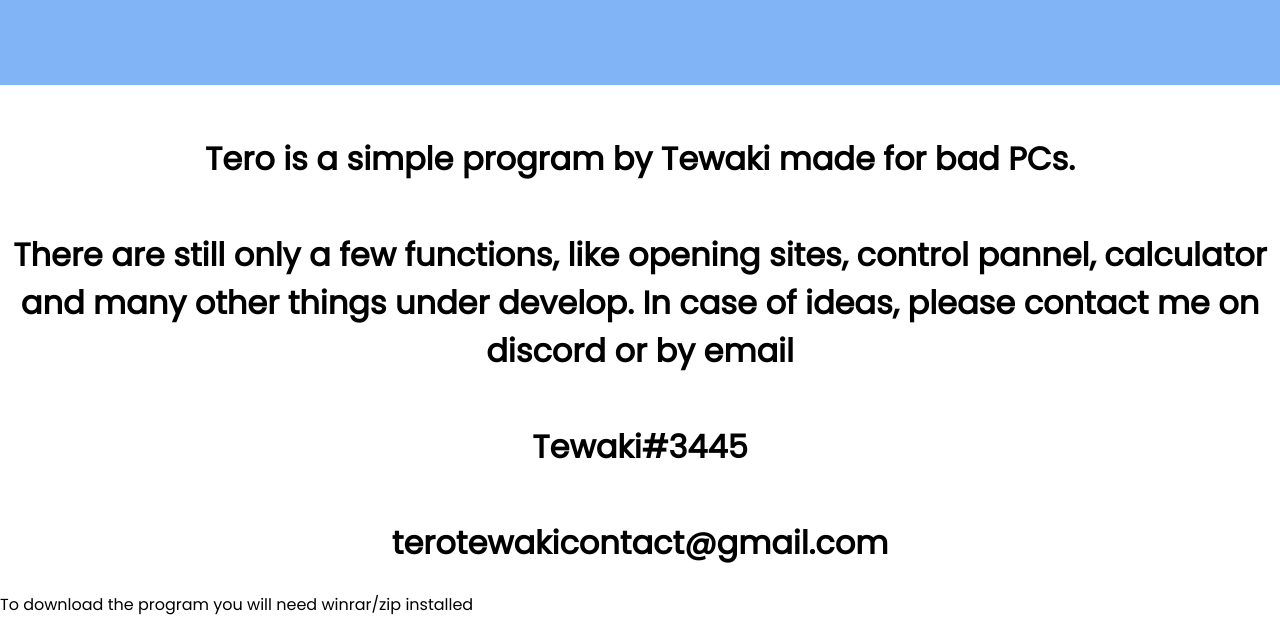
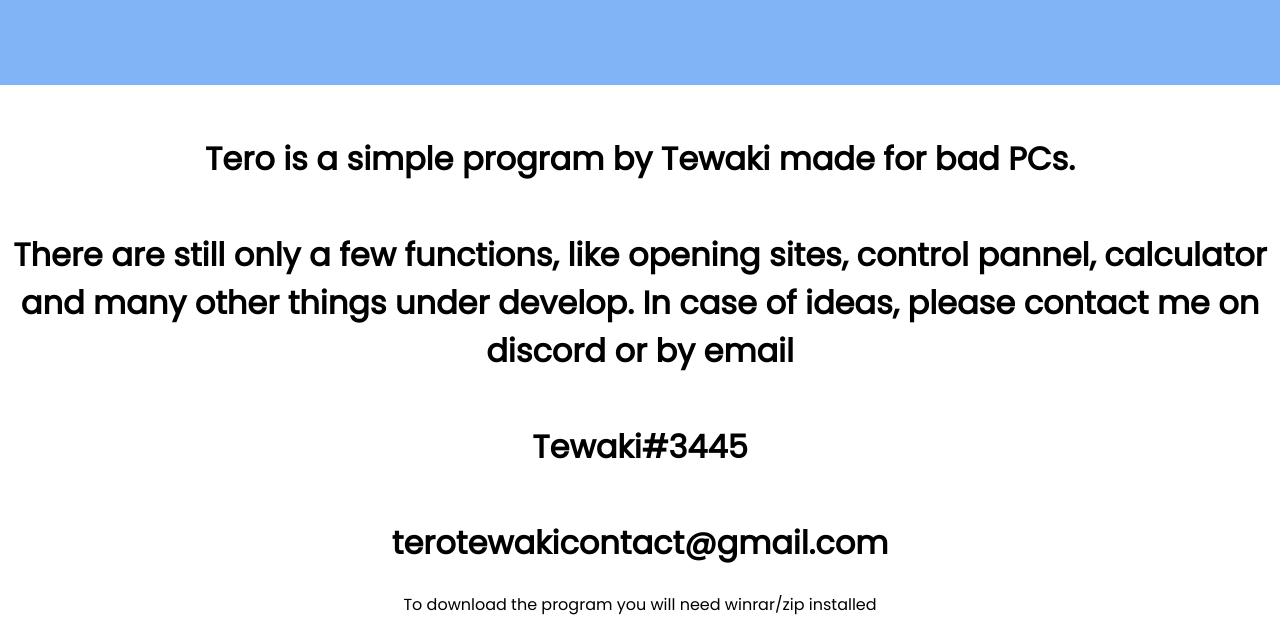
Before and after one commit to Tewaki/tero, a plain HTML site: page index.html in a window 1280 px wide. Shown: the part 170-800 px from the top of the page. Drawn offline with Linux system fonts and the light colour scheme.

Commit message:
Update index.html

```diff
--- a/index.html
+++ b/index.html
@@ -32,7 +32,7 @@
         terotewakicontact@gmail.com
     </h1></center>
     <br>
-    To download the program you will need winrar/zip installed
+  <center>To download the program you will need winrar/zip installed</center>
     <br>
     <br>
     <center><h1 class="b">Here's the Google drive download, in the future there will be more options.</h1></center>
```
